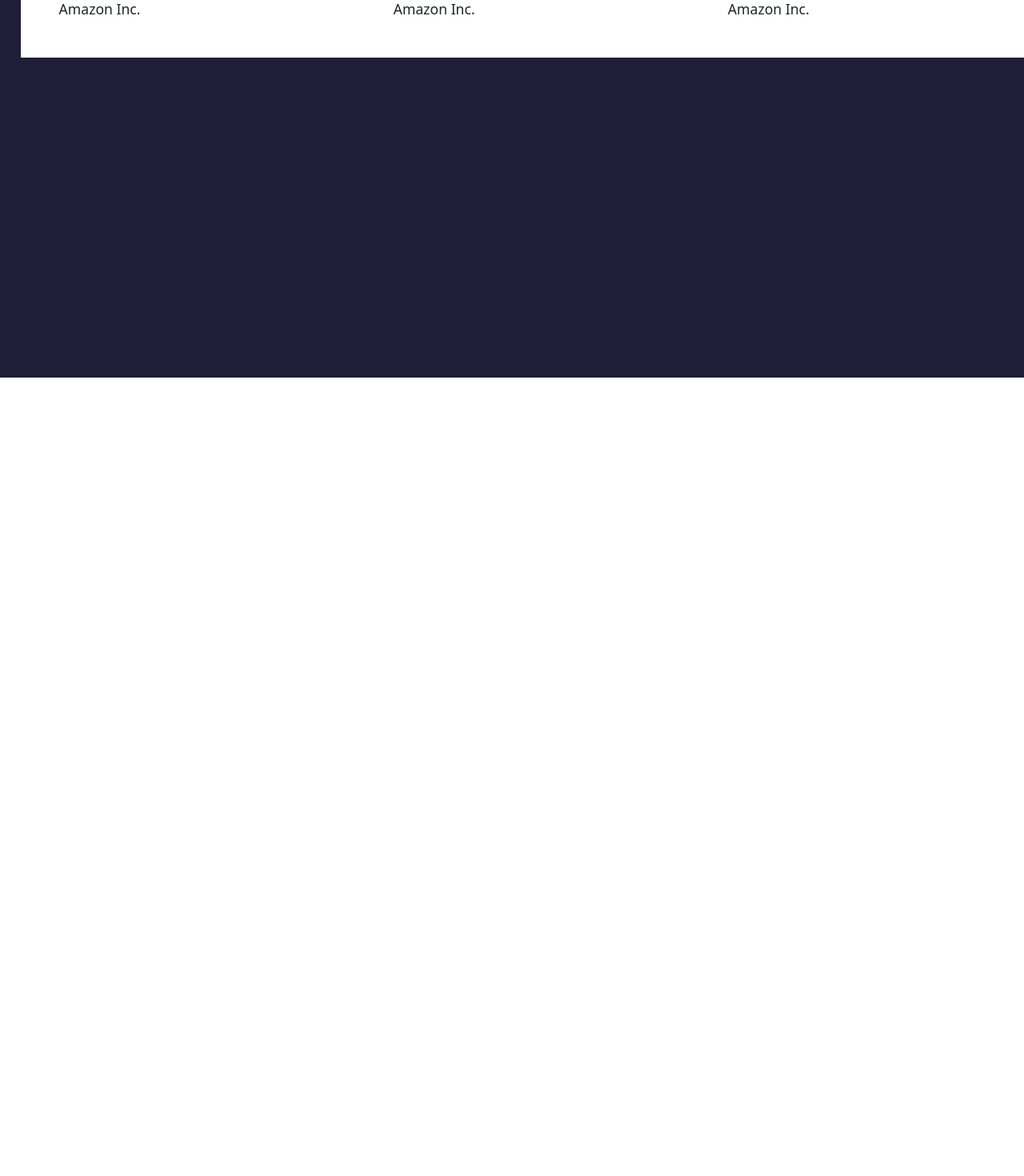
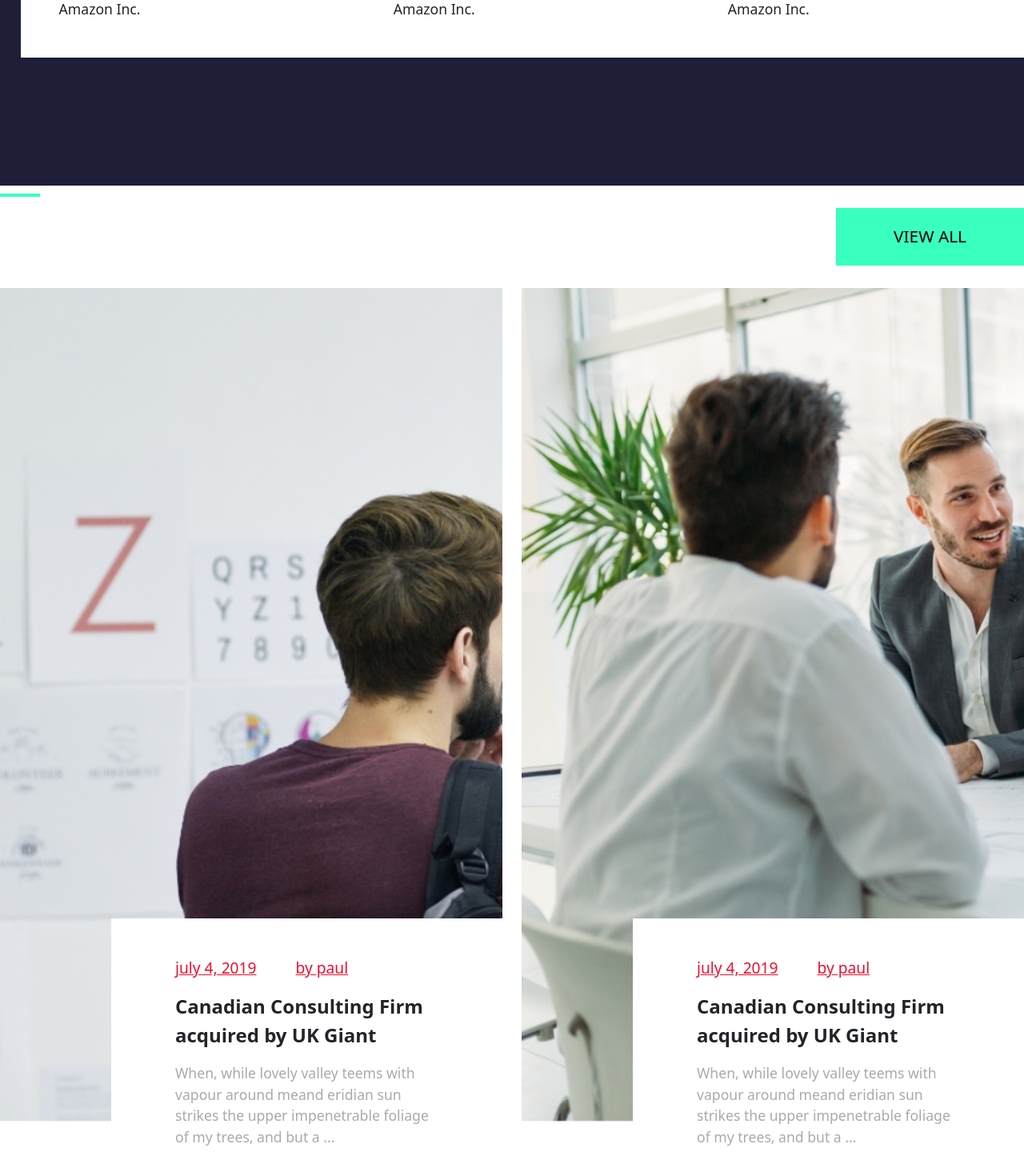
Before and after one commit to leonardopozzan/proj-html-vuejs, a Vue app: page / in a window 1280 px wide. Shown: the part 4308-5778 px from the top of the page at 80% size. Before the commit the page ends 4780 px from the top, so only its background shows below. Built offline with nearby package versions, Linux system fonts and the light colour scheme; the HTML template or start-up script is replaced by a standard one.

Commit message:
sezione blog

```diff
--- a/index.html
+++ b/index.html
@@ -4,7 +4,7 @@
     <meta charset="UTF-8">
     <link rel="icon" href="/img/cropped-icon-270x270.png">
     <meta name="viewport" content="width=device-width, initial-scale=1.0">
-    <title>HOME - Plox Consulting</title>
+    <title>HOME - Phlox Consulting</title>
   </head>
   <body>
     <div id="app"></div>
--- /dev/null
+++ b/src/components/Blog.vue
@@ -0,0 +1,114 @@
+<template>
+    <section class="bg-blue">
+        <div class="my-container">
+            <div class="pb-4 title-section">
+                <div class="d-flex align-items-center">
+                    <div class="line"></div>
+                    <div class="sub-title">blog</div>
+                </div>
+                <div class="d-flex align-items-center justify-content-between">
+                    <div class="title">the recent news you must read it</div>
+                    <ButtonComponent text="view all" bgColor="#39FFBF" />
+                </div>
+            </div>
+            <div class="row cards">
+                <div class="col-6 my-card">
+                    <div class="img-box"><img src="img/startup-business-people-and-strategy-board-PAJ3P9K-1390x1042.jpg" alt=""></div>
+                    <div class="info">
+                        <div><a href="#" class="link bord-end pe-4">july 4, 2019</a><a href="#" class=" ps-4 link">by paul</a></div>
+                        <div class="title">Canadian Consulting Firm acquired by UK Giant </div>
+                        <div class="overview">When, while lovely valley teems with vapour around meand eridian sun strikes the upper impenetrable foliage of my trees, and but a ...</div>
+                    </div>
+                </div>
+                <div class="col-6 my-card">
+                    <div class="img-box"><img src="img/business-people-working-together-on-project-and-5FHSKBL-1390.jpg" alt=""></div>
+                    <div class="info">
+                        <div><a href="#" class="link bord-end pe-4">july 4, 2019</a><a href="#" class=" ps-4 link">by paul</a></div>
+                        <div class="title">Canadian Consulting Firm acquired by UK Giant </div>
+                        <div class="overview">When, while lovely valley teems with vapour around meand eridian sun strikes the upper impenetrable foliage of my trees, and but a ...</div>
+                    </div>
+                </div>
+            </div>
+        </div>
+    </section>
+
+
+</template>
+
+<script>
+import ButtonComponent from './ButtonComponent.vue';
+
+    export default {
+    components: { ButtonComponent }
+}
+</script>
+
+<style lang="scss" scoped>
+@use '../assets/variables' as *;
+@use '../assets/mixins' as *;
+section{
+    .title-section{
+        .line{
+        width: 50px;
+        background-color: $bg-acqua;
+        height: 0.2rem;
+        margin-right: 1rem;
+        }
+        .sub-title{
+            text-transform: uppercase;
+            color: $white;
+        }
+        .title{
+            @include myTitle();
+            line-height: 3rem;
+            padding: 1rem 0;
+        }
+    }
+
+    .cards{
+        padding-bottom: 15rem;
+        .my-card{
+            position: relative;
+            .img-box{
+                overflow: hidden;
+            }
+            img{
+                transition: 0.5s;
+            }
+            &:hover img{
+                transform: scale(1.1);
+            }
+            &:hover .info{
+                transform: translateY(20px);
+                background-color: $bg-acqua;
+            }
+            .info{
+                position: absolute;
+                right: 12px; bottom: -80px;
+                z-index: 100;
+                width: 75%;
+                padding: 3rem 5rem;
+                background-color: $white;
+                transition: 0.5s;
+                .bord-end{
+                    border-right: 1px solid $white;
+                }
+                .link{
+                    color: $bg-red-button;
+                    font-size: 1.2rem;
+                    font-weight: 500;
+                }
+                .title{
+                    font-size: 1.5rem;
+                    font-weight: 600;
+                    padding: 1rem 0;
+                }
+                .overview{
+                    font-size: 1.1rem;
+                    color: $text-grey;
+                }
+            }
+        }
+    }
+}
+</style>
--- a/src/components/MainComponent.vue
+++ b/src/components/MainComponent.vue
@@ -3,6 +3,7 @@
     <AboutUs />
     <Project />
     <Testimonial />
+    <Blog />
 </template>
 
 <script>
@@ -10,9 +11,10 @@ import AboutUs from './AboutUs.vue';
 import Project from './Project.vue';
 import Testimonial from './Testimonial.vue';
 import DescriptionComponent from './DescriptionComponent.vue';
+import Blog from './Blog.vue';
 
     export default {
-    components: { DescriptionComponent, AboutUs, Project, Testimonial }
+    components: { DescriptionComponent, AboutUs, Project, Testimonial, Blog }
 }
 </script>
 
--- a/src/components/Testimonial.vue
+++ b/src/components/Testimonial.vue
@@ -31,7 +31,7 @@ import { cardTestimonials } from '../data/store';
 @use '../assets/mixins' as *;
 section{
     background-color: $bg-blue-dark;
-    padding-bottom: 400px;
+    padding-bottom: 10rem;
     .line{
         width: 50px;
         background-color: $bg-acqua;
```
